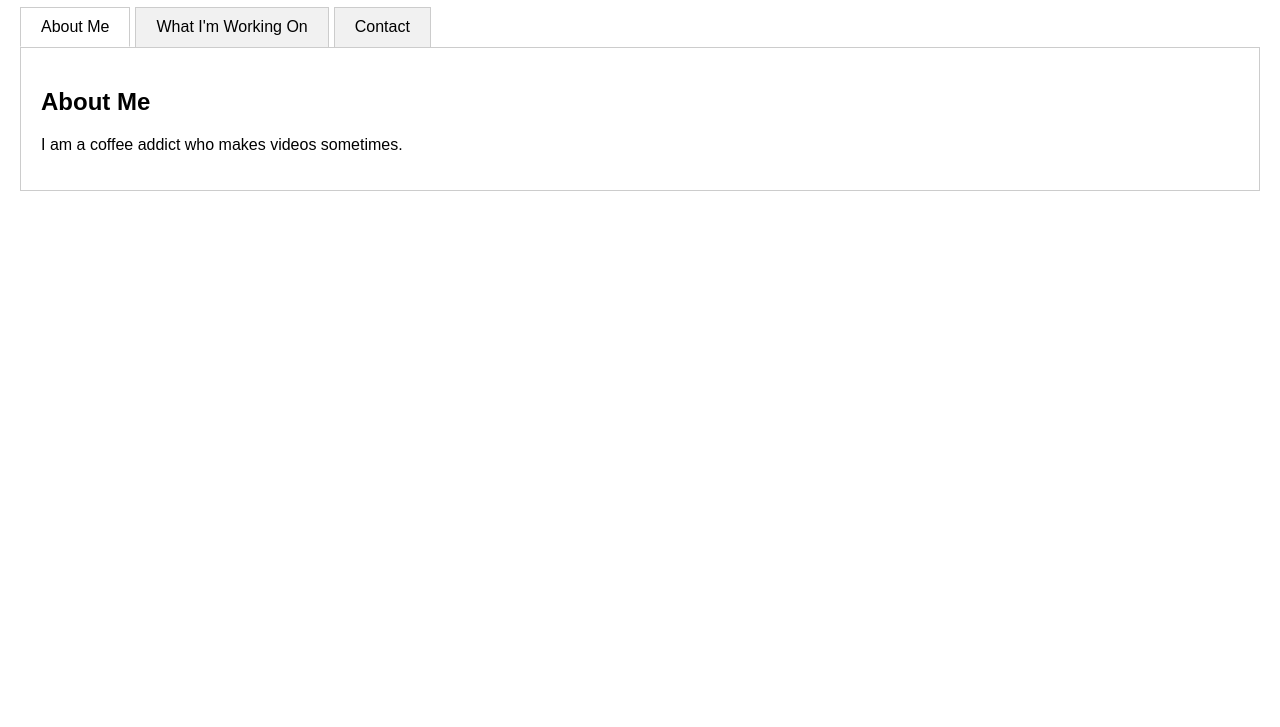
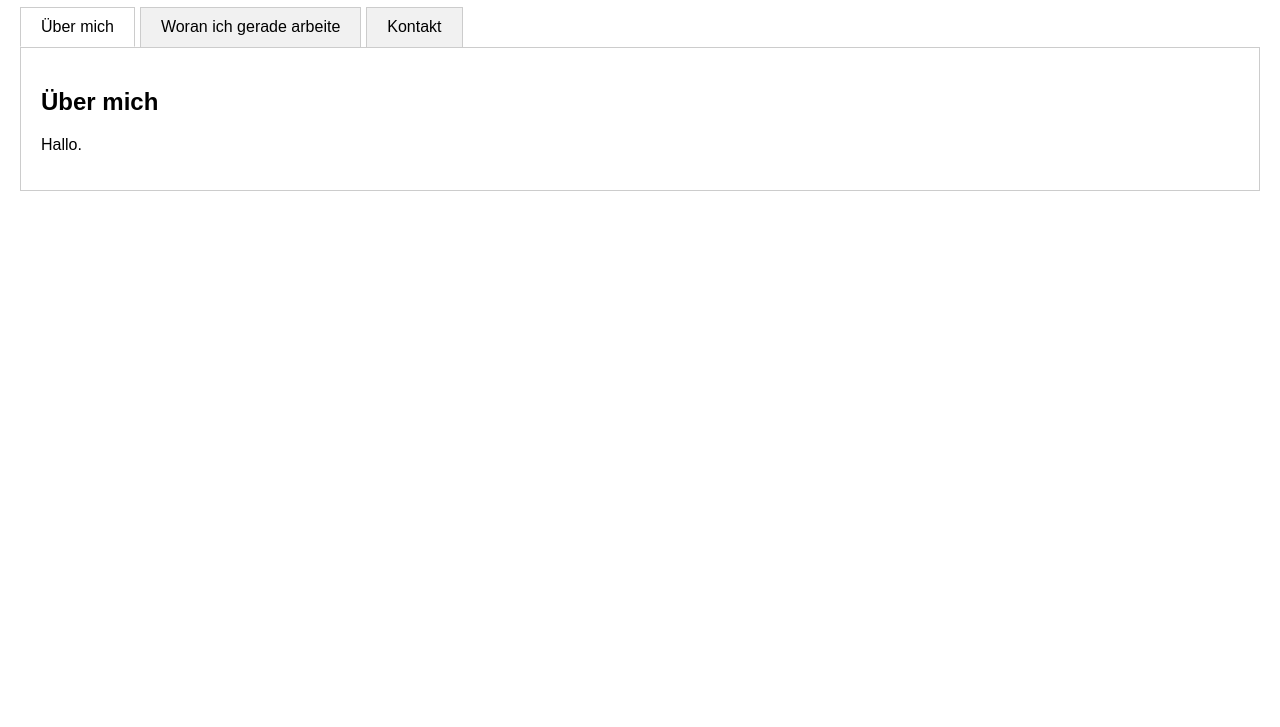
Before and after one commit to lennartsekulic/website, a plain HTML site: page index.html in a window 1280 px wide. Shown: the part 73-800 px from the top of the page. Drawn offline with Linux system fonts and the light colour scheme.

Commit message:
index.html

```diff
--- a/index.html
+++ b/index.html
@@ -55,23 +55,23 @@
 
     <!-- Reiter -->
     <div style="display: flex;">
-        <div class="tab active" onclick="openTab(event, 'about')">About Me</div>
-        <div class="tab" onclick="openTab(event, 'work')">What I'm Working On</div>
-        <div class="tab" onclick="openTab(event, 'contact')">Contact</div>
+        <div class="tab active" onclick="openTab(event, 'about')">Über mich</div>
+        <div class="tab" onclick="openTab(event, 'work')">Woran ich gerade arbeite</div>
+        <div class="tab" onclick="openTab(event, 'contact')">Kontakt</div>
     </div>
 
     <!-- Inhalte -->
     <div id="about" class="tab-content active">
-        <h2>About Me</h2>
-        <p>I am a coffee addict who makes videos sometimes.</p>
+        <h2>Über mich</h2>
+        <p>Hallo.</p>
     </div>
     <div id="work" class="tab-content">
-        <h2>What I'm Working On</h2>
-        <p>I'm obsessed with AI right now and I'm working on the CPTS from HTB.</p>
+        <h2>Woran ich gerade arbeite</h2>
+        <p>Hallo.</p>
     </div>
     <div id="contact" class="tab-content">
         <h2>Contact</h2>
-        <p>You can reach me at <a href="mailto:networkchuck@example.com">networkchuck@example.com</a>.</p>
+        <p>You can reach me at <a href="mailto:lennart.sekulic@web.de">lennart.sekulic@web.de</a>.</p>
     </div>
 </body>
 </html>
```
